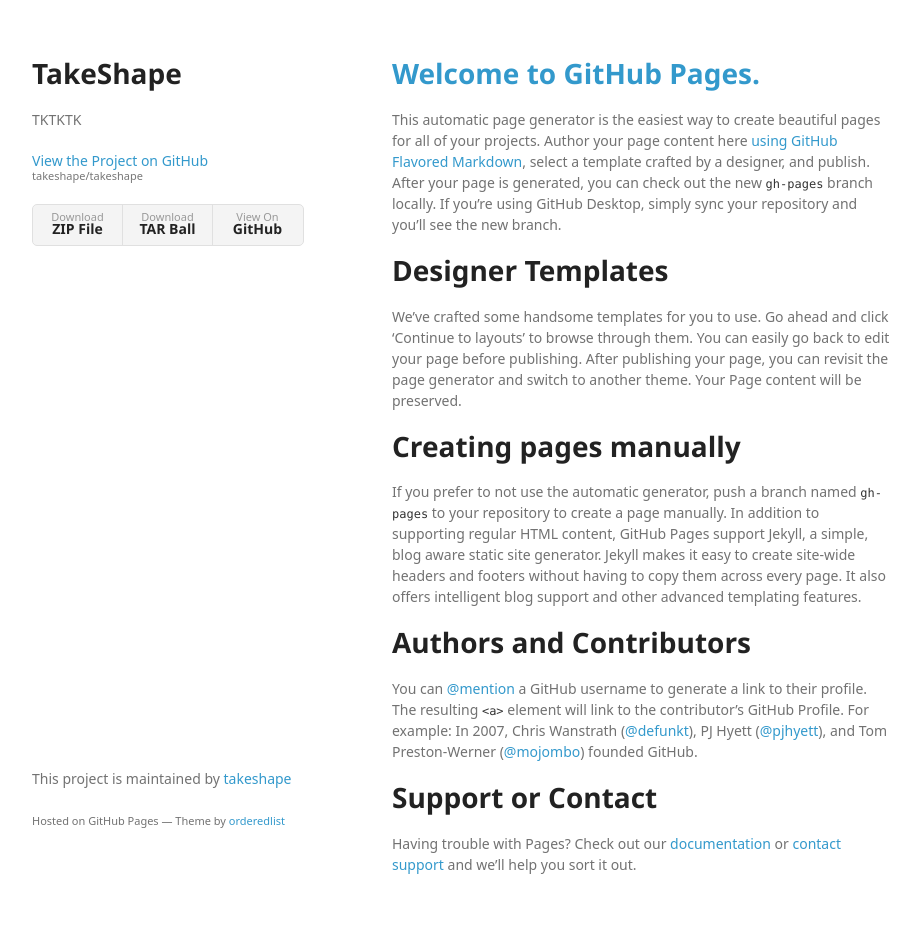
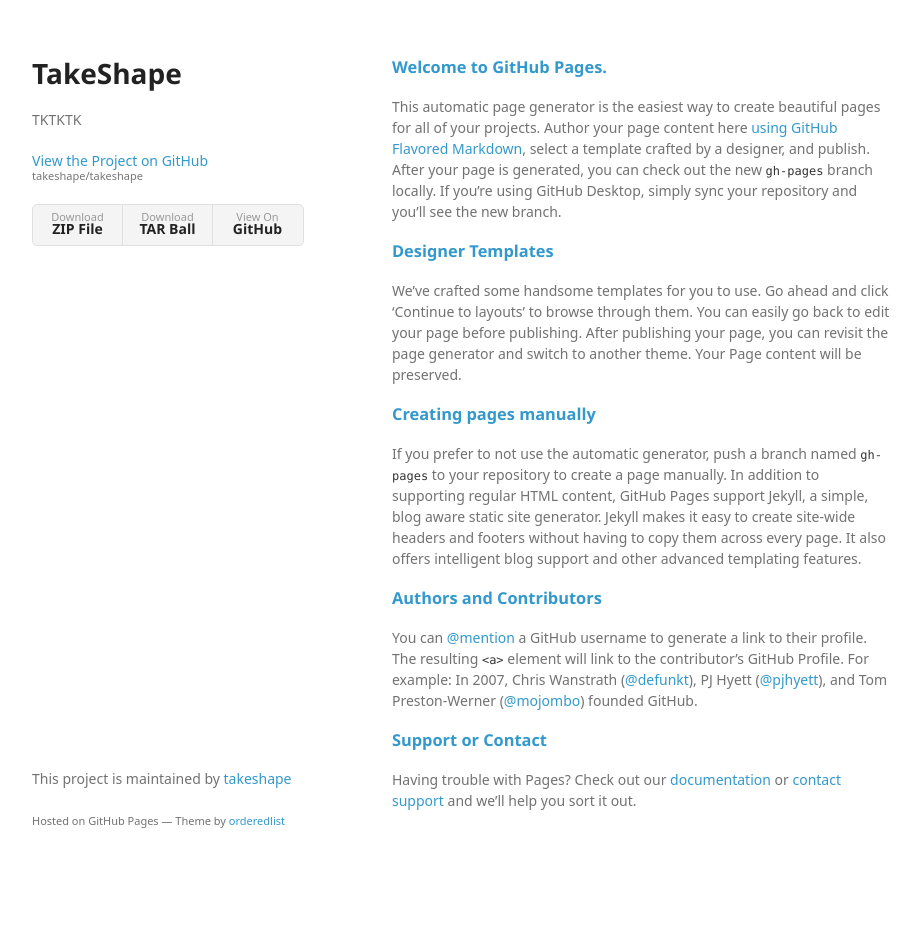
Before and after one commit to cyVR/takeshape.io, a Jekyll site: the page built from index.md, in a window 1280 px wide. Shown: the whole page, without its empty margins (178-1098 px from the left). Built offline with Jekyll 4.4.1, drawn with Linux system fonts in a browser that asks for light colours; some web fonts are replaced; after the commit the page ends 900 px from its top, so only the background shows below that.

Commit message:
Update from Forestry.io - index.md

```diff
--- a/index.md
+++ b/index.md
@@ -5,22 +5,22 @@
 layout: default
 ---
 
-# [Welcome to GitHub Pages.](#welcome-to-github-pages)
+### [Welcome to GitHub Pages.](#welcome-to-github-pages)
 
 This automatic page generator is the easiest way to create beautiful pages for all of your projects. Author your page content here [using GitHub Flavored Markdown](https://guides.github.com/features/mastering-markdown/), select a template crafted by a designer, and publish. After your page is generated, you can check out the new `gh-pages` branch locally. If you're using GitHub Desktop, simply sync your repository and you'll see the new branch.
 
-# [<span aria-hidden="true" class="octicon octicon-link"></span>](#designer-templates)Designer Templates
+### [Designer Templates](#designer-templates)
 
 We've crafted some handsome templates for you to use. Go ahead and click 'Continue to layouts' to browse through them. You can easily go back to edit your page before publishing. After publishing your page, you can revisit the page generator and switch to another theme. Your Page content will be preserved.
 
-# [<span aria-hidden="true" class="octicon octicon-link"></span>](#creating-pages-manually)Creating pages manually
+### [Creating pages manually](#creating-pages-manually)
 
 If you prefer to not use the automatic generator, push a branch named `gh-pages` to your repository to create a page manually. In addition to supporting regular HTML content, GitHub Pages support Jekyll, a simple, blog aware static site generator. Jekyll makes it easy to create site-wide headers and footers without having to copy them across every page. It also offers intelligent blog support and other advanced templating features.
 
-# [<span aria-hidden="true" class="octicon octicon-link"></span>](#authors-and-contributors)Authors and Contributors
+### [Authors and Contributors](#authors-and-contributors)
 
 You can [@mention](https://help.github.com/articles/basic-writing-and-formatting-syntax/#mentioning-users-and-teams) a GitHub username to generate a link to their profile. The resulting `<a>` element will link to the contributor's GitHub Profile. For example: In 2007, Chris Wanstrath ([@defunkt](https://github.com/defunkt)), PJ Hyett ([@pjhyett](https://github.com/pjhyett)), and Tom Preston-Werner ([@mojombo](https://github.com/mojombo)) founded GitHub.
 
-# [<span aria-hidden="true" class="octicon octicon-link"></span>](#support-or-contact)Support or Contact
+### [Support or Contact](#support-or-contact)
 
 Having trouble with Pages? Check out our [documentation](https://help.github.com/pages) or [contact support](https://github.com/contact) and we'll help you sort it out.
```
